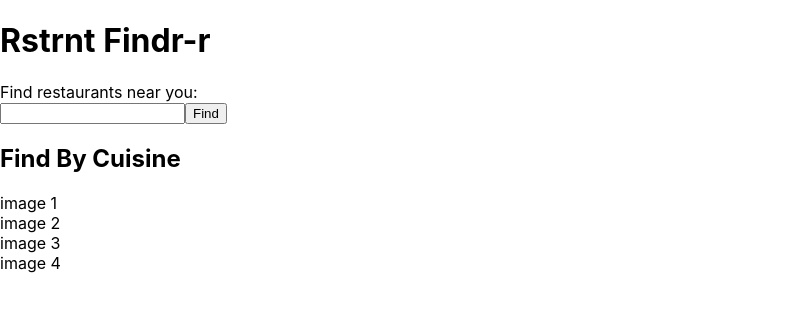
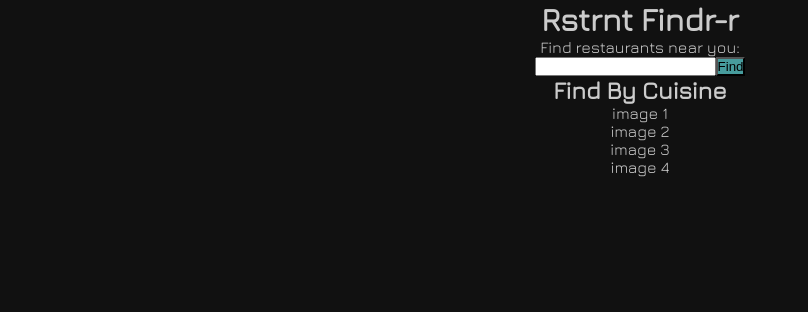
Before and after one commit to Dhara-95/Rstrnt_Findr-r, a React (Create React App) app: page / in a window 1280 px wide. Shown: the top 312 px of the page, without its empty margins (0-808 px from the left). Built offline with nearby package versions, Linux system fonts and the light colour scheme.

Commit message:
Started to add basic styling to the homepage

```diff
--- a/public/index.html
+++ b/public/index.html
@@ -10,6 +10,11 @@
       content="Web site created using create-react-app"
     />
     <link rel="apple-touch-icon" href="%PUBLIC_URL%/logo192.png" />
+    <link rel="preconnect" href="https://fonts.gstatic.com" />
+    <link
+      href="https://fonts.googleapis.com/css2?family=Jura&display=swap"
+      rel="stylesheet"
+    />
     <!--
       manifest.json provides metadata used when your web app is installed on a
       user's mobile device or desktop. See https://developers.google.com/web/fundamentals/web-app-manifest/
--- a/src/App.css
+++ b/src/App.css
@@ -1,10 +1,5 @@
 .App {
   text-align: center;
-}
-
-.App-logo {
-  height: 40vmin;
-  pointer-events: none;
 }
 
 @media (prefers-reduced-motion: no-preference) {
@@ -13,26 +8,6 @@
   }
 }
 
-.App-header {
-  background-color: #282c34;
-  min-height: 100vh;
-  display: flex;
-  flex-direction: column;
-  align-items: center;
-  justify-content: center;
-  font-size: calc(10px + 2vmin);
-  color: white;
+.submit-button {
+  background-color: #479c9d;
 }
-
-.App-link {
-  color: #61dafb;
-}
-
-@keyframes App-logo-spin {
-  from {
-    transform: rotate(0deg);
-  }
-  to {
-    transform: rotate(360deg);
-  }
-}
--- a/src/App.js
+++ b/src/App.js
@@ -1,4 +1,5 @@
 import React from "react";
+import "./App.css";
 
 function App() {
   return (
@@ -7,7 +8,7 @@ function App() {
       <span>Find restaurants near you:</span>
       <form>
         <input name="address" type="text" />
-        <input value="Find" type="submit" />
+        <input className="submit-button" value="Find" type="submit" />
       </form>
       <h2>Find By Cuisine</h2>
       <div className="image-container">
--- a/src/index.css
+++ b/src/index.css
@@ -1,13 +1,14 @@
+* {
+  margin: 0;
+  padding: 0;
+  box-sizing: border-box;
+}
+
 body {
   margin: 0;
-  font-family: -apple-system, BlinkMacSystemFont, 'Segoe UI', 'Roboto', 'Oxygen',
-    'Ubuntu', 'Cantarell', 'Fira Sans', 'Droid Sans', 'Helvetica Neue',
-    sans-serif;
+  font-family: "Jura", sans-serif;
   -webkit-font-smoothing: antialiased;
   -moz-osx-font-smoothing: grayscale;
+  background-color: #111;
+  color: #ccc;
 }
-
-code {
-  font-family: source-code-pro, Menlo, Monaco, Consolas, 'Courier New',
-    monospace;
-}
```
Also changed, not shown: 1 other file (tests, documents, lock files or other folders).
